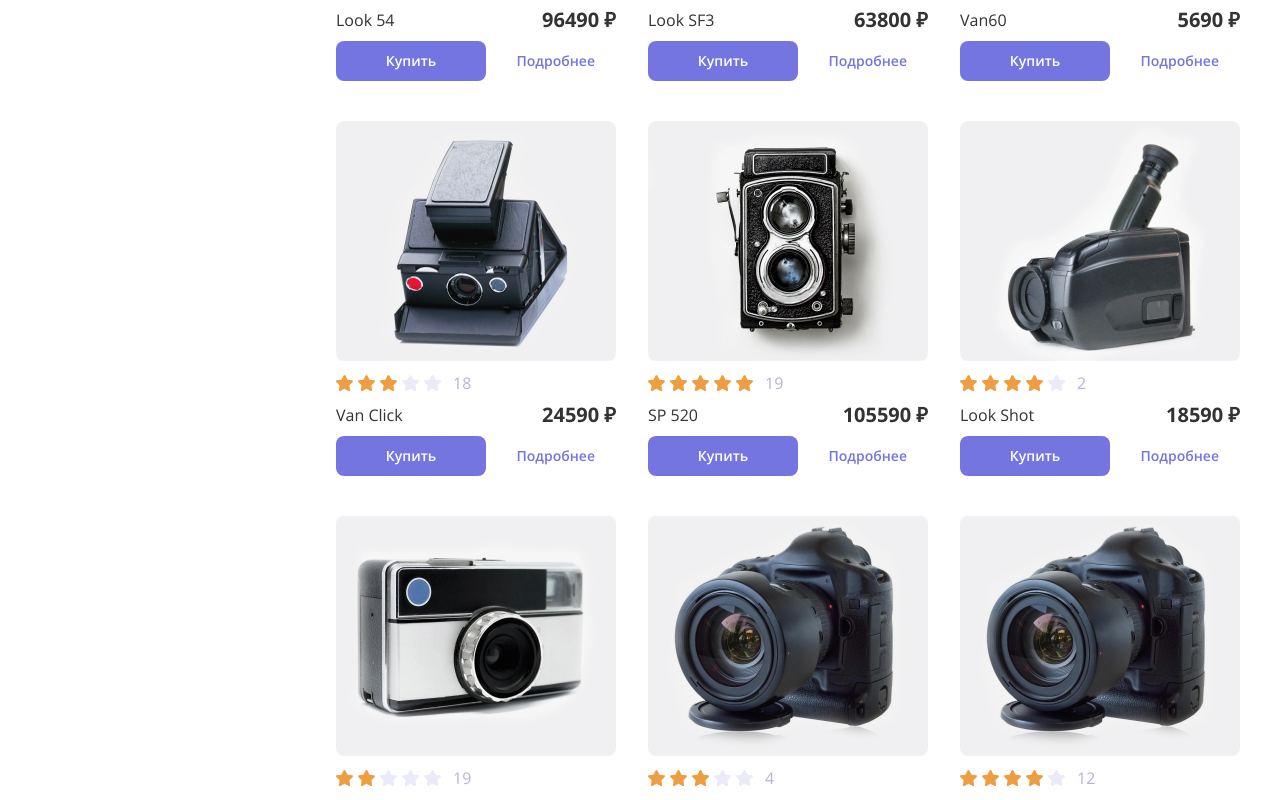
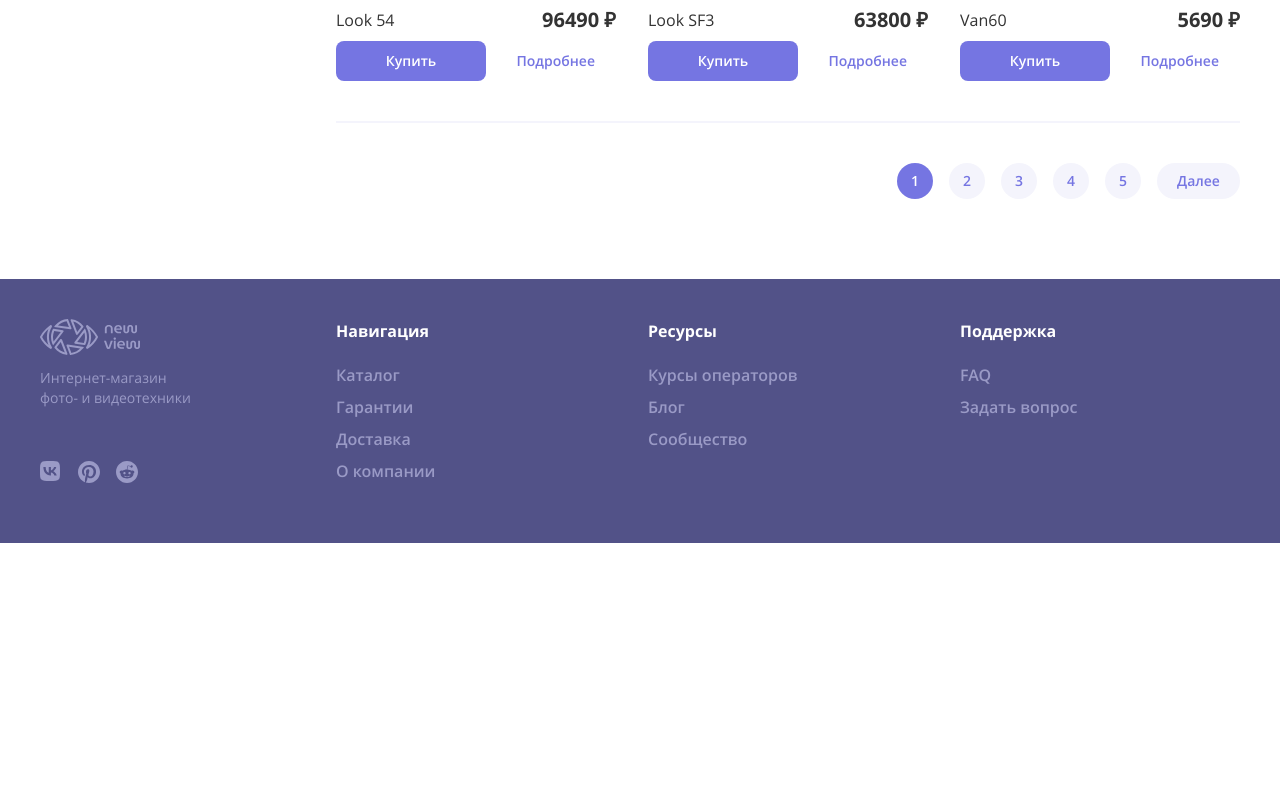
Before and after one commit to Ko0oT/CameraShop, a React (Create React App) app: page / in a window 1280 px wide. Shown: the part 1660-2460 px from the top of the page. After the commit the page ends 2203 px from the top, so only its background shows below. Built offline with nearby package versions, Linux system fonts and the light colour scheme.

Commit message:
Реализует пагинацию

```diff
--- a/src/components/app/app.tsx
+++ b/src/components/app/app.tsx
@@ -1,7 +1,12 @@
+import { BrowserRouter } from 'react-router-dom';
 import Catalog from '../../pages/catalog/catalog';
 
 function App(): JSX.Element {
-  return <Catalog/>;
+  return (
+    <BrowserRouter>
+      <Catalog/>
+    </BrowserRouter>
+  );
 }
 
 export default App;
--- /dev/null
+++ b/src/components/pagination/pagination.tsx
@@ -0,0 +1,91 @@
+import React from 'react';
+import { useAppDispatch, useAppSelector } from '../../hooks';
+import { setNextPage, setPreviousPage, setCurrentPage } from '../../store/app-process/app-process-slice';
+import { Product } from '../../types/types';
+import { Link } from 'react-router-dom';
+import { getCurrentPage } from '../../store/app-process/app-process-selectors';
+import { PRODUCTS_PER_PAGE } from '../../constants';
+
+type PaginationProps = {
+  data: Product[];
+}
+
+
+function Pagination({data}: PaginationProps) {
+
+  const dispatch = useAppDispatch();
+  const currentPage = useAppSelector(getCurrentPage);
+
+  function handlePaginationClick (pageNumber: number) {
+    dispatch(setCurrentPage(pageNumber));
+  }
+
+  function handleBackClick () {
+    dispatch(setPreviousPage());
+  }
+
+  function handleNextClick () {
+    dispatch(setNextPage());
+  }
+
+  const pagesCount = Math.ceil(data.length / PRODUCTS_PER_PAGE);
+  const pageNumbers: number[] = [];
+
+  for (let i = 1; i <= pagesCount; i++) {
+    pageNumbers.push(i);
+  }
+
+  if (pagesCount <= 1) {
+    return null;
+  }
+
+  return (
+    <div className="pagination">
+      <ul className="pagination__list">
+        {currentPage > 1
+          ?
+          <li className="pagination__item">
+            <Link
+              className="pagination__link pagination__link--text"
+              to={`${currentPage - 1}`}
+              onClick={handleBackClick}
+            >
+              Назад
+            </Link>
+          </li>
+          : ''}
+
+        {pageNumbers.map((it) => (
+          <li
+            className="pagination__item"
+            key={it}
+          >
+            <Link
+              className={`pagination__link ${it === currentPage ? 'pagination__link--active' : ''}`}
+              to={`${it}`}
+              onClick={() => handlePaginationClick(it)}
+            >
+              {it}
+            </Link>
+          </li>
+        ))}
+
+        {currentPage !== pagesCount
+          ?
+          <li className="pagination__item">
+            <Link
+              className="pagination__link pagination__link--text"
+              to={`${currentPage + 1}`}
+              onClick={handleNextClick}
+            >
+            Далее
+            </Link>
+          </li>
+          :
+          <div style={{width: 99}}></div>}
+      </ul>
+    </div>
+  );
+}
+
+export default Pagination;
--- a/src/constants.ts
+++ b/src/constants.ts
@@ -2,3 +2,9 @@ export const AppRoute = {
   Catalog: '/',
   Cameras: '/cameras',
 } as const;
+
+export const NameSpace = {
+  App: 'APP',
+} as const;
+
+export const PRODUCTS_PER_PAGE = 9;
--- /dev/null
+++ b/src/hooks/index.ts
@@ -0,0 +1,6 @@
+import { TypedUseSelectorHook, useDispatch, useSelector } from 'react-redux';
+import type { State, AppDispatch } from '../types/state';
+
+export const useAppDispatch = () => useDispatch<AppDispatch>();
+
+export const useAppSelector: TypedUseSelectorHook<State> = useSelector;
--- a/src/index.tsx
+++ b/src/index.tsx
@@ -1,6 +1,8 @@
 import React from 'react';
 import ReactDOM from 'react-dom/client';
+import { Provider } from 'react-redux';
 import App from './components/app/app';
+import { store } from './store';
 
 const root = ReactDOM.createRoot(
   document.getElementById('root') as HTMLElement,
@@ -8,6 +10,8 @@ const root = ReactDOM.createRoot(
 
 root.render(
   <React.StrictMode>
-    <App />
+    <Provider store={store}>
+      <App />
+    </Provider>
   </React.StrictMode>,
 );
--- a/src/pages/catalog/catalog.tsx
+++ b/src/pages/catalog/catalog.tsx
@@ -2,7 +2,11 @@ import React from 'react';
 import Banner from '../../components/banner/banner';
 import Footer from '../../components/footer/footer';
 import Header from '../../components/header/header';
+import Pagination from '../../components/pagination/pagination';
 import ProductCard from '../../components/product-card/product-card';
+import { PRODUCTS_PER_PAGE } from '../../constants';
+import { useAppSelector } from '../../hooks';
+import { getCurrentPage } from '../../store/app-process/app-process-selectors';
 import { Product } from '../../types/types';
 
 const cameras: Product[] = [
@@ -649,6 +653,13 @@ const cameras: Product[] = [
 ];
 
 function Catalog() {
+
+  const currentPage = useAppSelector(getCurrentPage);
+  const lastProductIndex = currentPage * PRODUCTS_PER_PAGE;
+  const firstProductIndex = lastProductIndex - PRODUCTS_PER_PAGE;
+  const currentProducts = cameras.slice(firstProductIndex, lastProductIndex);
+
+
   return (
     <div className="wrapper">
       <Header />
@@ -858,38 +869,9 @@ function Catalog() {
                     </form>
                   </div>
                   <div className="cards catalog__cards">
-                    {cameras.map((it) => <ProductCard data={it} key={it.id}/>)}
+                    {currentProducts.map((it) => <ProductCard data={it} key={it.id}/>)}
                   </div>
-                  <div className="pagination">
-                    <ul className="pagination__list">
-                      <li className="pagination__item">
-                        <a
-                          className="pagination__link pagination__link--active"
-                          href={'1'}
-                        >
-                      1
-                        </a>
-                      </li>
-                      <li className="pagination__item">
-                        <a className="pagination__link" href={'2'}>
-                      2
-                        </a>
-                      </li>
-                      <li className="pagination__item">
-                        <a className="pagination__link" href={'3'}>
-                      3
-                        </a>
-                      </li>
-                      <li className="pagination__item">
-                        <a
-                          className="pagination__link pagination__link--text"
-                          href={'2'}
-                        >
-                      Далее
-                        </a>
-                      </li>
-                    </ul>
-                  </div>
+                  <Pagination data={cameras}/>
                 </div>
               </div>
             </div>
--- /dev/null
+++ b/src/store/app-process/app-process-selectors.ts
@@ -0,0 +1,4 @@
+import { NameSpace } from '../../constants';
+import { State } from '../../types/state';
+
+export const getCurrentPage = (state: State): number => state[NameSpace.App].currentPage;
--- /dev/null
+++ b/src/store/app-process/app-process-slice.ts
@@ -0,0 +1,27 @@
+import { createSlice, PayloadAction } from '@reduxjs/toolkit';
+import { NameSpace } from '../../constants';
+
+const initialState = {
+  currentPage: 1,
+};
+
+export const appProcess = createSlice({
+  name: NameSpace.App,
+  initialState,
+  reducers: {
+    setCurrentPage: (state, action: PayloadAction<number>) => {
+      state.currentPage = action.payload;
+    },
+    resetPage: (state) => {
+      state.currentPage = 1;
+    },
+    setNextPage: (state) => {
+      state.currentPage = state.currentPage + 1;
+    },
+    setPreviousPage: (state) => {
+      state.currentPage = state.currentPage - 1;
+    }
+  }
+});
+
+export const { setCurrentPage, resetPage, setNextPage, setPreviousPage } = appProcess.actions;
--- /dev/null
+++ b/src/store/index.ts
@@ -0,0 +1,6 @@
+import { configureStore } from '@reduxjs/toolkit';
+import { rootReducer } from './root-reducer';
+
+export const store = configureStore({
+  reducer: rootReducer,
+});
--- /dev/null
+++ b/src/store/root-reducer.ts
@@ -0,0 +1,7 @@
+import { combineReducers } from '@reduxjs/toolkit';
+import { NameSpace } from '../constants';
+import { appProcess } from './app-process/app-process-slice';
+
+export const rootReducer = combineReducers({
+  [NameSpace.App]: appProcess.reducer,
+});
--- /dev/null
+++ b/src/types/state.ts
@@ -0,0 +1,9 @@
+import { store } from '../store';
+
+export type AppProcess = {
+  currentPage: number;
+};
+
+export type State = ReturnType<typeof store.getState>;
+
+export type AppDispatch = typeof store.dispatch;
```
